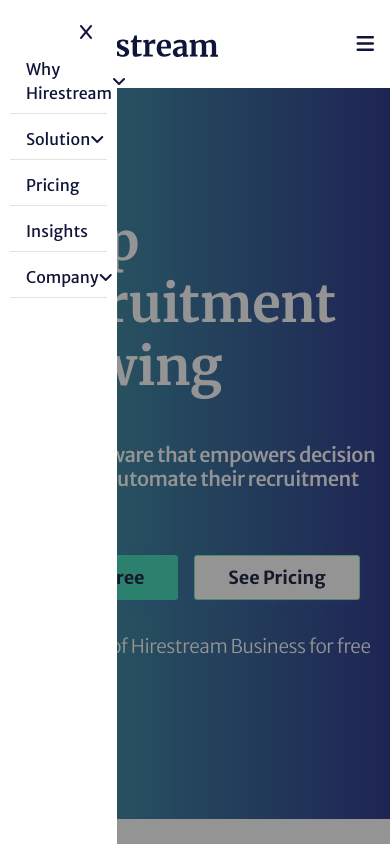
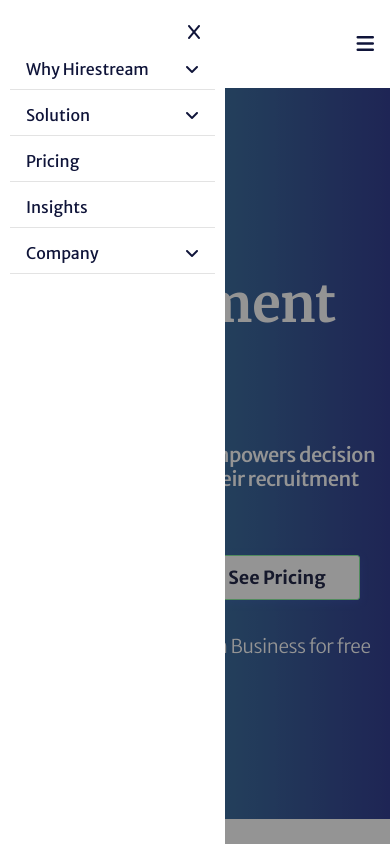
Before and after one commit to Coderx011/Hire-Stream-Replicate, a plain HTML site: page index.html in a window 390 px wide. Both pictures are taken after a click on the element 365 px from the left and 43 px from the top of the page. Shown: the top 844 px of the page. Drawn offline with nearby package versions, Linux system fonts and the light colour scheme.

Commit message:
project complete

```diff
--- a/css/style.css
+++ b/css/style.css
@@ -1499,12 +1499,12 @@
     text-decoration: none;
 }
 .mobile-menu-list {
-    position: absolute;
+    position: fixed;
     top: 0;
-    left: -30%;
+    left: -89%;
     background: white;
-    height: 100vh;
-    width: 30%;
+    height: 100%;
+    min-width: 225px;
     padding: 20px 10px;
     z-index: 11;
     transition: all 0.5s;
@@ -1577,7 +1577,7 @@
 
 .menu-shadow {
     display: none;
-    position: absolute;
+    position: fixed;
     background: #1c1c1c78;
     inset: 0;
     z-index: 2;
@@ -1715,5 +1715,7 @@
         width: 51px;
         height: 51px;
     }
-
-}
+    .trail-text .head-btn {
+        flex-direction: column;
+    }
+}
--- a/js/script.js
+++ b/js/script.js
@@ -11,7 +11,7 @@
 }
 if(mobile_menu_close){
     mobile_menu_close.addEventListener( "click" , () =>{
-        document.querySelector('.mobile-menu-list').style.left = '-30%'
+        document.querySelector('.mobile-menu-list').style.left = '-89%'
         document.querySelector('.menu-shadow').style.display = 'none'
         document.querySelector('body').style.overflow = 'auto'
     });
```
